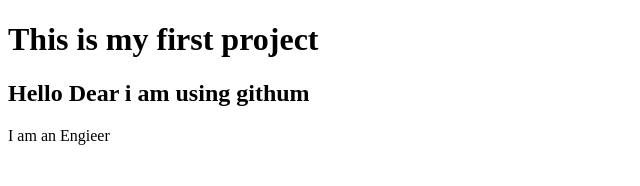
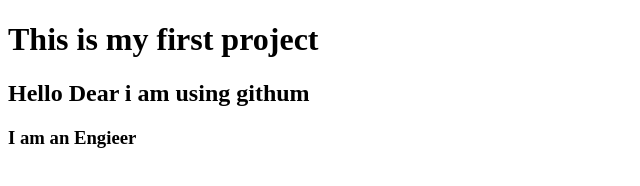
Before and after one commit to saifur01/my-first-website-, a plain HTML site: page index.html in a window 1280 px wide. Shown: the full height of the page, 0-640 px from the left. Drawn offline with Linux system fonts and the light colour scheme.

Commit message:
first commit

```diff
--- a/index.html
+++ b/index.html
@@ -1,5 +1,6 @@
 <!DOCTYPE html>
-<html lang="en">
+
+<html>
 <head>
 
     <title>Saifur.com</title>
@@ -7,7 +8,7 @@
 <body>
   <h1>This is my first project</h1>
     <h2>Hello Dear i am using githum</h2>
-    <h>I am an Engieer</h>
+    <h3>I am an Engieer</h3>
 
 </body>
 </html>
```
